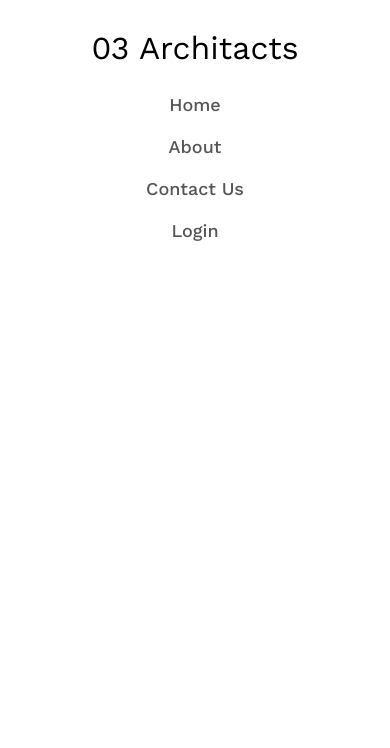
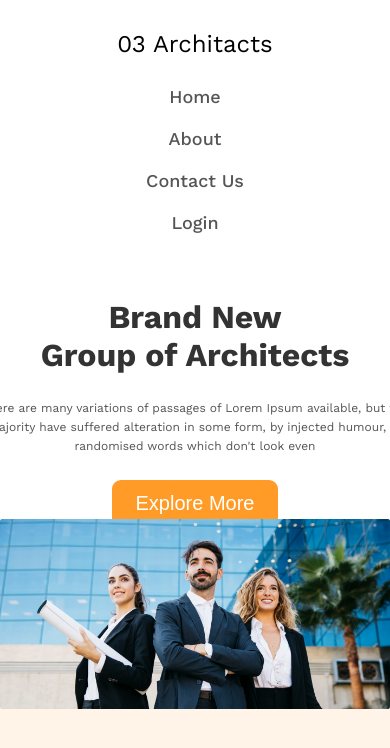
Before and after one commit to chayanb1992/G3-architect-project, a plain HTML site: page index.html in a window 390 px wide. Drawn offline with nearby package versions, Linux system fonts and the light colour scheme.

Commit message:
Create hero section

```diff
--- a/css/general.css
+++ b/css/general.css
@@ -32,3 +32,23 @@ html {
 .align-item-center {
   align-items: center;
 }
+
+.grid {
+  display: grid;
+}
+.heading-primary {
+  font-size: 4.8rem;
+  line-height: 1.2;
+  font-weight: 700;
+  letter-spacing: -0.05px;
+  color: #333;
+}
+.btn {
+  font-size: 2rem;
+  padding: 1.2rem 2.4rem;
+  border-radius: 9px;
+  border: none;
+}
+.position-relative {
+  position: relative;
+}
--- a/css/responsive.css
+++ b/css/responsive.css
@@ -1,9 +1,22 @@
+/* html {
+  font-size: 62.5%;
+} */
+@media screen and (max-width: 962px) {
+  .heading-primary {
+    font-size: 3.2rem;
+  }
+  .hero-description {
+    font-size: 1.4rem;
+    width: 78rem;
+  }
+}
 @media screen and (max-width: 578px) {
-  .header-section .container {
+  .header-nav-section {
     display: block;
   }
   .logo-text {
     display: block;
+    font-size: 2.4rem;
     text-align: center;
     margin-bottom: 3.2rem;
   }
@@ -16,4 +29,12 @@
     margin-bottom: 2.4rem;
     text-align: center;
   }
+
+  .hero-description {
+    font-size: 1.2rem;
+    width: 43rem;
+  }
+  .hero-section {
+    padding: 4.2rem 0;
+  }
 }
--- a/css/style.css
+++ b/css/style.css
@@ -1,4 +1,8 @@
 /*
+Font sizes (px)
+10 / 12 / 14 / 16 / 18 / 20 / 24 / 30 / 36 / 44 / 52 / 62 / 74 / 86 / 97
+
+
 - Spacing system
 2 / 4 / 8 / 12 / 16 / 24 / 32 / 48 / 64 / 80 / 96 / 128
 */
@@ -27,3 +31,45 @@
 .main-nav-link:hover {
   color: #ff900e;
 }
+.hero-section {
+  /* grid-template-columns: 1fr; */
+  justify-content: center;
+  align-items: center;
+  padding: 9.2rem 0 12rem 0;
+  text-align: center;
+  /* position: relative; */
+}
+/* .hero-section div {
+
+} */
+.heading-primary span {
+  display: block;
+}
+.hero-description {
+  font-size: 1.6rem;
+  line-height: 1.6;
+  font-weight: 400;
+  margin: 2.4rem auto;
+  width: 86rem;
+}
+.btn-full {
+  background-color: #ff9b26;
+  color: #fff;
+}
+.btn-full:hover {
+  background-color: #e6820d;
+}
+
+.hero-img {
+  width: 100%;
+  position: absolute;
+  top: -50px;
+  /* left: 50%;
+  top: 50%;
+  transform: translate(-50%, -50%); */
+}
+
+.feature-section {
+  height: 400px;
+  background-color: #fff4e7;
+}
--- a/index.html
+++ b/index.html
@@ -10,7 +10,9 @@
   </head>
   <body>
     <header class="header-section">
-      <div class="container flex justify-speace-between align-item-center">
+      <div
+        class="container flex justify-speace-between align-item-center header-nav-section"
+      >
         <a href="#" class="logo-text">03 Architacts</a>
         <nav class="main-nav">
           <ul class="main-nav-list flex">
@@ -21,8 +23,30 @@
           </ul>
         </nav>
       </div>
+      <div class="hero-section flex">
+        <div class="container">
+          <h1 class="heading-primary">
+            Brand New <span>Group of Architects</span>
+          </h1>
+          <p class="hero-description">
+            There are many variations of passages of Lorem Ipsum available, but
+            the majority have suffered alteration in some form, by injected
+            humour, or randomised words which don't look even
+          </p>
+
+          <button class="btn btn-full">Explore More</button>
+        </div>
+      </div>
+      <div class="container position-relative">
+        <img src="images/banner.png" alt="Banner image" class="hero-img" />
+      </div>
     </header>
-    <main></main>
+    <main>
+      <section class="feature-section">
+        <div class="feature-img-box"></div>
+        <div class="feature-text"></div>
+      </section>
+    </main>
     <footer></footer>
   </body>
 </html>
```
Also changed, not shown: images/architect.png (added), images/banner.png (added), images/icons/customers.png (added), images/icons/email.png (added), images/icons/projects.png (added), images/icons/ribon.png (added), images/sponsors/amazon.png (added), images/sponsors/figma.png (added), images/sponsors/google.png (added), images/sponsors/spotify.png (added), images/sponsors/telerama.png (added), images/team1.png (added), images/team2.png (added), images/team3.png (added), 1 more files.
